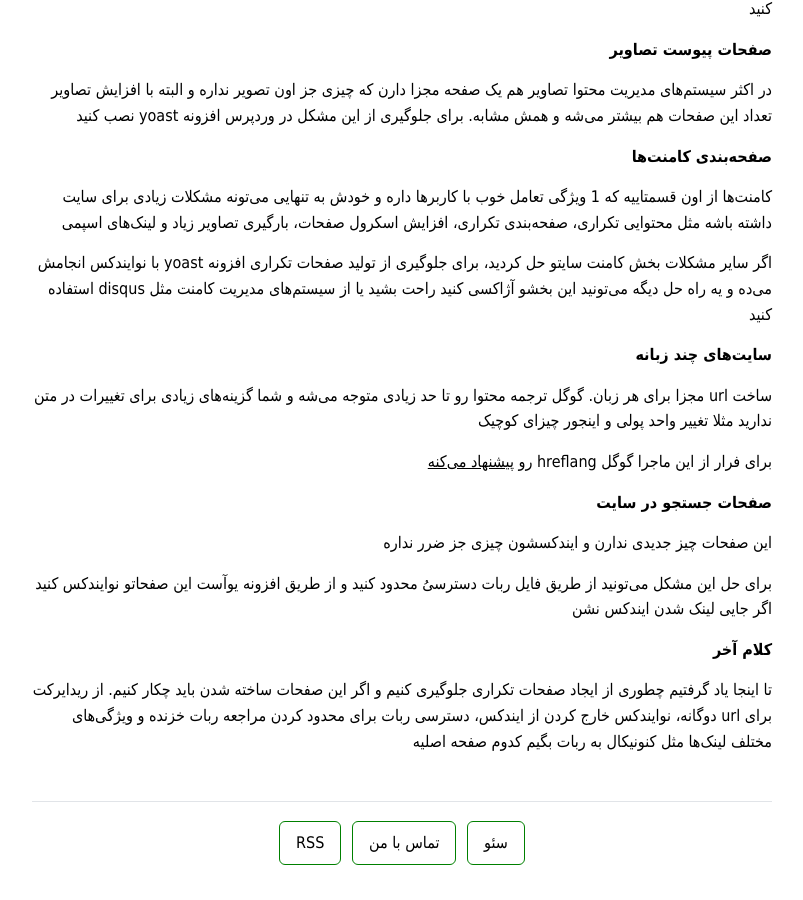
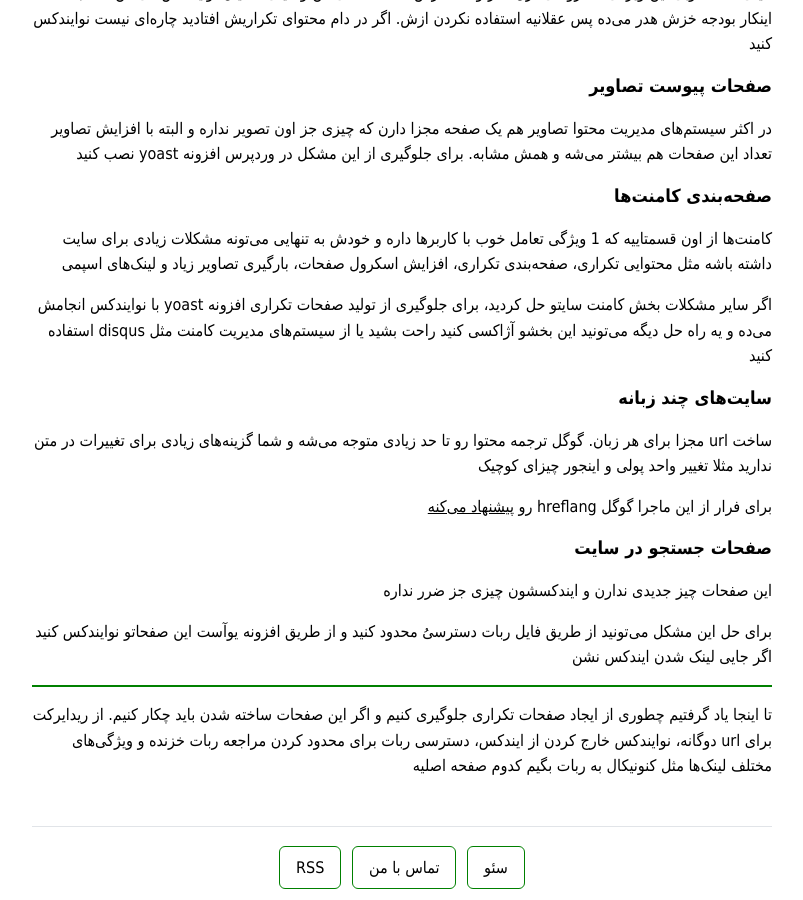
Before and after one commit to darkblog/darkblog.github.io, a Jekyll site: the page built from _posts/2021-5-2-duplicate-content.md, in a window 1280 px wide and 900 px high, scrolled down 2293 px. Shown: the whole window, without its empty margins (238-1041 px from the left). Built offline with Jekyll 4.4.1, drawn with Linux system fonts in a browser that asks for light colours; before the commit the page ends 3169 px from its top, so only the background shows below that.

Commit message:
Update 2021-5-2-duplicate-content.md

````diff
--- a/_posts/2021-5-2-duplicate-content.md
+++ b/_posts/2021-5-2-duplicate-content.md
@@ -11,7 +11,7 @@ title: 15 روش شناسایی و حذف محتوای تکراری
 
 داشتن صفحات تکراری می‌تونه دلایل بسیاری داشته باشه که باهم بررسی می‌کنیم:
 
-**دسترسی به یک صفحه با چند آدرس مختلف**
+## دسترسی به یک صفحه با چند آدرس مختلف
 
 دسته‌بندی ehsaider.ir/seo اگر با آدرس ehsaider.ir/cat/seo یا ehsaider.ir/seo?utm_source همزمان در دسترس باشن خیلی ساده صفحات مشابه ساختیم
 
@@ -19,56 +19,56 @@ title: 15 روش شناسایی و حذف محتوای تکراری
 
 > از کنونیکال فقط برای صفحاتی استفاده می‌شه که 100% مشابه هستن. اگر دوتا صفحه دقیقا مشابه نباشن کنونیکال نادیده گرفته می‌شه
 
-**گرفتن لینک برای صفحات مشابه**
+## گرفتن لینک برای صفحات مشابه
 
 وقتی همزمان یک صفحه با دو آدرس در دسترس باشه احتمالا خودمون یا سایر سایت‌ها به اشتباه آدرس‌های گوناگون از یک صفحه رو لینک می‌کنیم
 
 مثلا اگر صفحه ehsaider.ir/seo با آدرس ehsaider.ir/cat/seo هم در دسترس باشه احتمال اینکه هرکدوم مجزا لینک بگیرن زیاده و اینجا گوگل نمی‌تونه تفکیک کنه کدوم صفحه اصلیه و کدوم صفحه تکراریه چون برای هردو هم کنونیکال به خود صفحه ساخته می‌شه
 
-**کاهش بودجه خزش**
+## کاهش بودجه خزش
 
 ربات خزنده بودجه زیادی در اختیار سایت‌های جدید نمی‌ذاره و اگر همین بودجه هم واسه خزش صفحات مشابه هزینه بشه احتمال اینکه صفحات جدید و ارزشمند ما خیلی دیرتر ایندکس بشن زیاده
 
-**خارج شدن صفحات از رتبه‌بندی**
+## خارج شدن صفحات از رتبه‌بندی
 
 اگر کسی محتوای شما رو کامل منتشر کنه دچار سندیکا می‌شه و اگرم قسمتی از محتوا رو استفاده کنه مشکلی نیست اما اگر خودمون محتوای تکراری منتشر کنیم یعنی پذیرفتن اینکه صفحات از رتبه‌بندی خارج بشن و برن اون پایین پایینا
 
-**استفاده همزمان از انواع حالت‌های دامنه سایت**
+## استفاده همزمان از انواع حالت‌های دامنه سایت
 
 احسایدر می‌تونه همزمان با www و بدون www یا http و https در دسترس باشه اما من تنها کاری که باید بکنم استفاده از یک حالت اصلی و ریدایرکت سایر حالت‌ها روی دامنه اصلیه. برای اینکار می‌تونید از htaccess استفاده کنید دستوراتش خوشبختانه زیاد پیدا می‌شه
 
-**دسترسی به یک صفحه با حروف کوچیک و بزرگ**
+## دسترسی به یک صفحه با حروف کوچیک و بزرگ
 
 اگر صفحه ehsaider.ir/seo با حروف بزرگ ehsaider.ir/SEO هم در دسترس باشه بازم باهم متفاوت هستن آدرس‌ها و می‌تونن رتبه مجزا بگیرن اگه کنونیکال یا ریدایرکت نشن
 
-**کم و زیاد کردن اسلش انتهای آدرس‌ها**
+## کم و زیاد کردن اسلش انتهای آدرس‌ها
 
 به آدرس‌های زیر دقت کنید، دسترسی به یک صفحه به دو صورت با اسلش و بدون اسلش هم ممکنه پیش بیاد
 
-<pre>
+```
 ehsaider.ir/seo
 ehsaider.ir/seo/
-</pre>
+```
 
 برای اینکه بدونید همچین مشکلی دارید کافیه یبار بدون اسلش و با اسلش بزنید توی نوار مرورگر. در حالت عادی باید صفحات همیشه در یک حالت در دسترس باشن و حالت دوم ریدایرکت بشه روی اصلی
 
-**صفحات پرینت و pdf**
+## صفحات پرینت و pdf
 
 اگر صفحات پرینت و pdf دارید باید بدونید گوگل توانایی خواندن فرمت‌های زیادی داره و براش محتوای درون صفحه و pdf یکی هستن و رتبه‌بندی می‌شن
 
 صفحه چاپ رو کنونیکال کنید و محتوای تکراری با pdf تولید نکنید یا در صورتی که لازمه اجازه ایندکس بهش ندید با دستور htaccess می‌تونید متا نوایندکس به فایل pdf [اضافه کنید](https://webmasters.stackexchange.com/questions/14520/how-to-prevent-a-pdf-file-from-being-indexed-by-search-engines)
 
-**آدرس مجزا برای نسخه موبایل**
+## آدرس مجزا برای نسخه موبایل
 
 اگر مثل توییتر twitter.com و m.twitter.com دو آدرس مجزا برای نمایش در دسکتاپ و موبایل دارید گوگل بازم خنگ می‌شه. برای حل این مشکل از alternate و کنونیکال استفاده کنید. [google](https://developers.google.com/search/mobile-sites/mobile-seo/separate-urls#annotations-for-desktop-and-mobile-urls)
 
-**نسخه amp صفحات**
+## نسخه amp صفحات
 
 این صفحات تکراری هستن هرچند با دو آدرس مختلف
 
 برای جلوگیری از ساخت صفحات تکراری هم باید از درون html با ویژگی amphtml لینکش کنیم و خود صفحات amp کنونیکال داشته باشن
 
-**صفحات تگ و دسته‌بندی تکراری**
+## صفحات تگ و دسته‌بندی تکراری
 
 اگه تازه با سئو آشنا شدید پیشنهاد می‌کنم فورا به فکر تولید محتوای انبوه نباشید تا کم کم با تکنیک‌های مختلف آشنا بشید
 
@@ -76,28 +76,28 @@ ehsaider.ir/seo/
 
 خیلی‌ها کلا خوبی این ویژگی تگ رو می‌ذارن کنار و اصلا ازش استفاده نمی‌کنن و خیلی‌ها میان نوایندکس می‌کنن که البته اینکار بودجه خزش هدر می‌ده پس عقلانیه استفاده نکردن ازش. اگر در دام محتوای تکراریش افتادید چاره‌ای نیست نوایندکس کنید
 
-**صفحات پیوست تصاویر**
+## صفحات پیوست تصاویر
 
 در اکثر سیستم‌های مدیریت محتوا تصاویر هم یک صفحه مجزا دارن که چیزی جز اون تصویر نداره و البته با افزایش تصاویر تعداد این صفحات هم بیشتر می‌شه و همش مشابه. برای جلوگیری از این مشکل در وردپرس افزونه yoast نصب کنید
 
-**صفحه‌بندی کامنت‌ها**
+## صفحه‌بندی کامنت‌ها
 
 کامنت‌ها از اون قسمتاییه که 1 ویژگی تعامل خوب با کاربرها داره و خودش به تنهایی می‌تونه مشکلات زیادی برای سایت داشته باشه مثل محتوایی تکراری، صفحه‌بندی تکراری، افزایش اسکرول صفحات، بارگیری تصاویر زیاد و لینک‌های اسپمی
 
 اگر سایر مشکلات بخش کامنت سایتو حل کردید، برای جلوگیری از تولید صفحات تکراری افزونه yoast با نوایندکس انجامش می‌ده و یه راه حل دیگه می‌تونید این بخشو آژاکسی کنید راحت بشید یا از سیستم‌های مدیریت کامنت مثل disqus استفاده کنید
 
-**سایت‌های چند زبانه**
+## سایت‌های چند زبانه
 
 ساخت url مجزا برای هر زبان. گوگل ترجمه محتوا رو تا حد زیادی متوجه می‌شه و شما گزینه‌های زیادی برای تغییرات در متن ندارید مثلا تغییر واحد پولی و اینجور چیزای کوچیک
 
 برای فرار از این ماجرا گوگل hreflang رو [پیشنهاد می‌کنه](https://support.google.com/webmasters/answer/189077)
 
-**صفحات جستجو در سایت**
+## صفحات جستجو در سایت
 
 این صفحات چیز جدیدی ندارن و ایندکسشون چیزی جز ضرر نداره
 
 برای حل این مشکل می‌تونید از طریق فایل ربات دسترسیُ محدود کنید و از طریق افزونه یوآست این صفحاتو نوایندکس کنید اگر جایی لینک شدن ایندکس نشن
 
-<b>کلام آخر</b>
+***
 
 تا اینجا یاد گرفتیم چطوری از ایجاد صفحات تکراری جلوگیری کنیم و اگر این صفحات ساخته شدن باید چکار کنیم. از ریدایرکت برای url دوگانه، نوایندکس خارج کردن از ایندکس، دسترسی ربات برای محدود کردن مراجعه ربات خزنده و ویژگی‌های مختلف لینک‌ها مثل کنونیکال به ربات بگیم کدوم صفحه اصلیه
````
